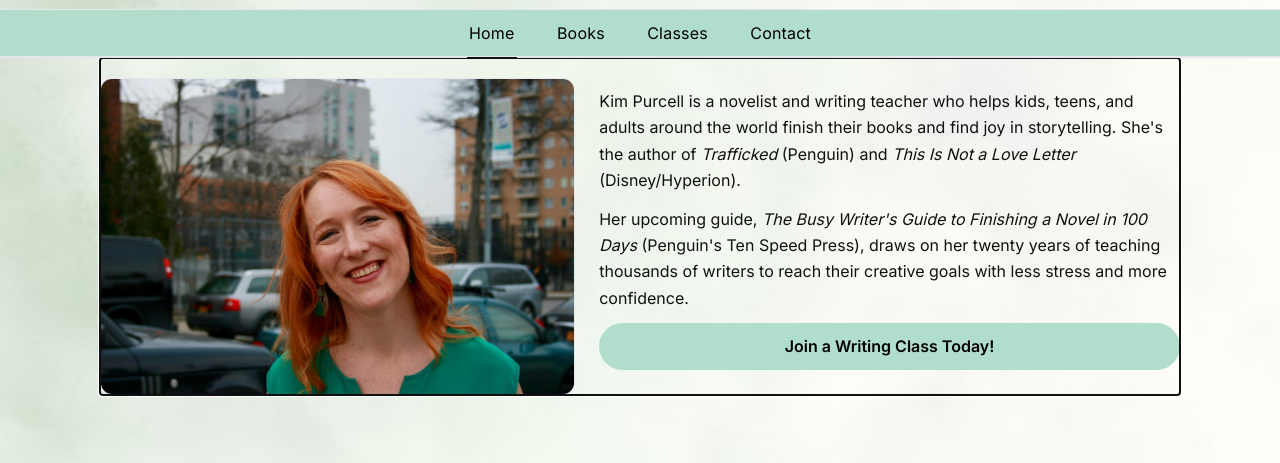
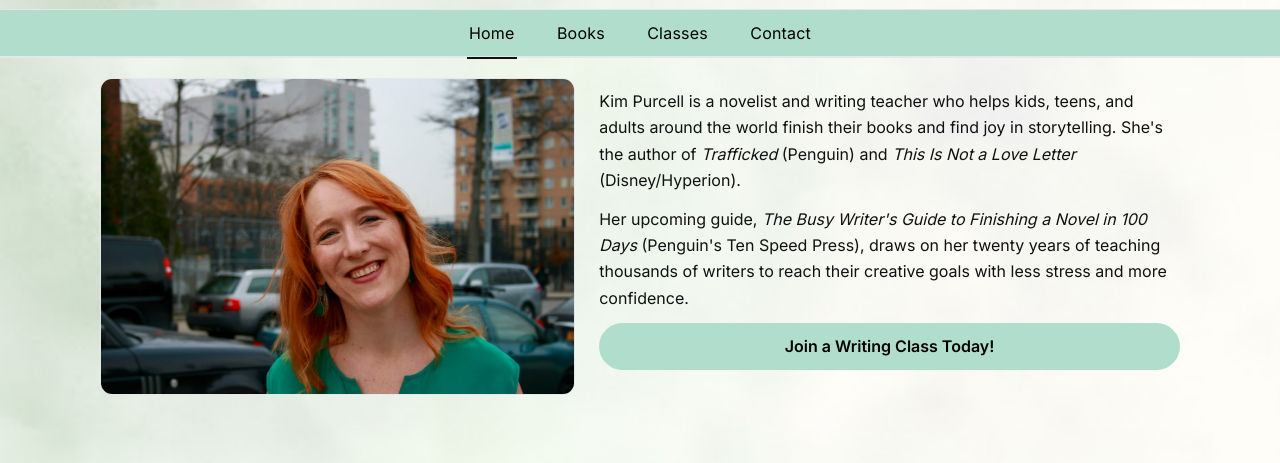
Before and after one commit to lukaslicon/Kim-Purcell-site, a website with bundled scripts: page index.html in a window 1280 px wide. Shown: the part 142-605 px from the top of the page. Built offline with nearby package versions, Linux system fonts and the light colour scheme.

Commit message:
added 0 outline to main container

```diff
--- a/styles.css
+++ b/styles.css
@@ -35,7 +35,7 @@ body::before{
   background: url("assets/background.jpg") center / cover no-repeat;
 }
 
-.container{ width: min(92%, var(--maxw)); margin: 0 auto; }
+.container{ width: min(92%, var(--maxw)); margin: 0 auto; border: 0px; outline: 0px;}
 
 .skip-link{ position:absolute; left:-9999px; top:auto; }
 .skip-link:focus{ left:12px; top:12px; background:#fff; border:1px solid #000; padding:8px 10px; }
```
